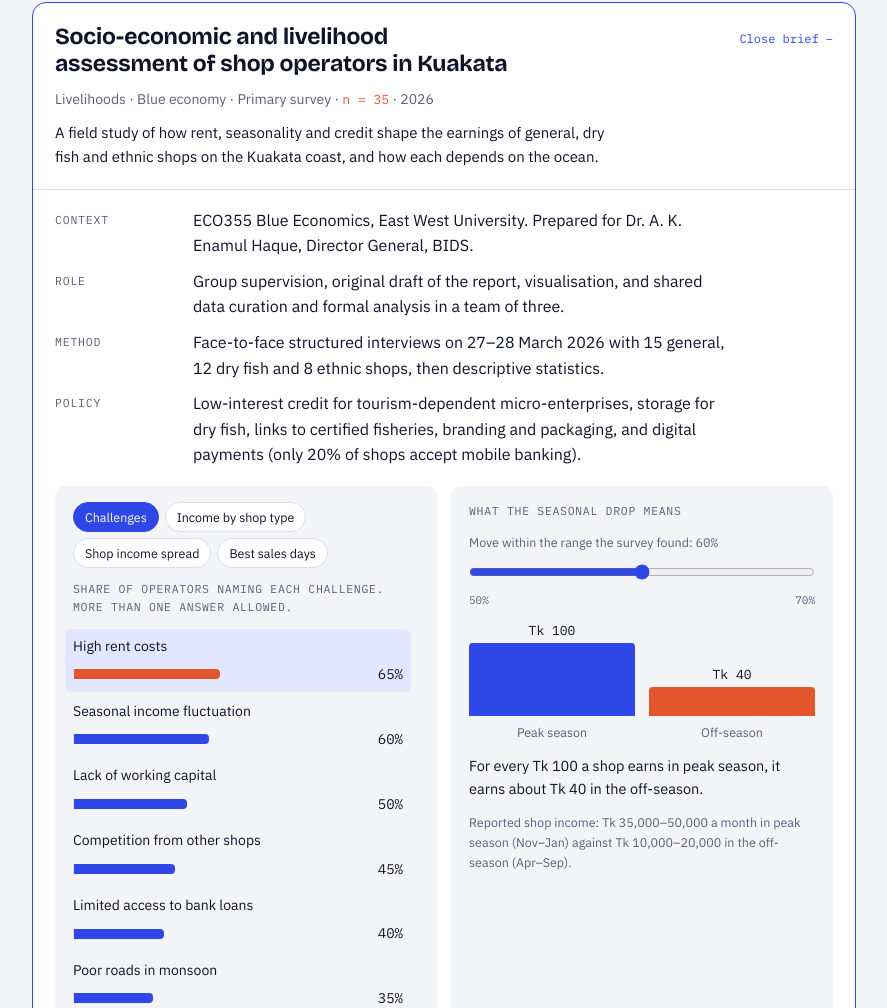
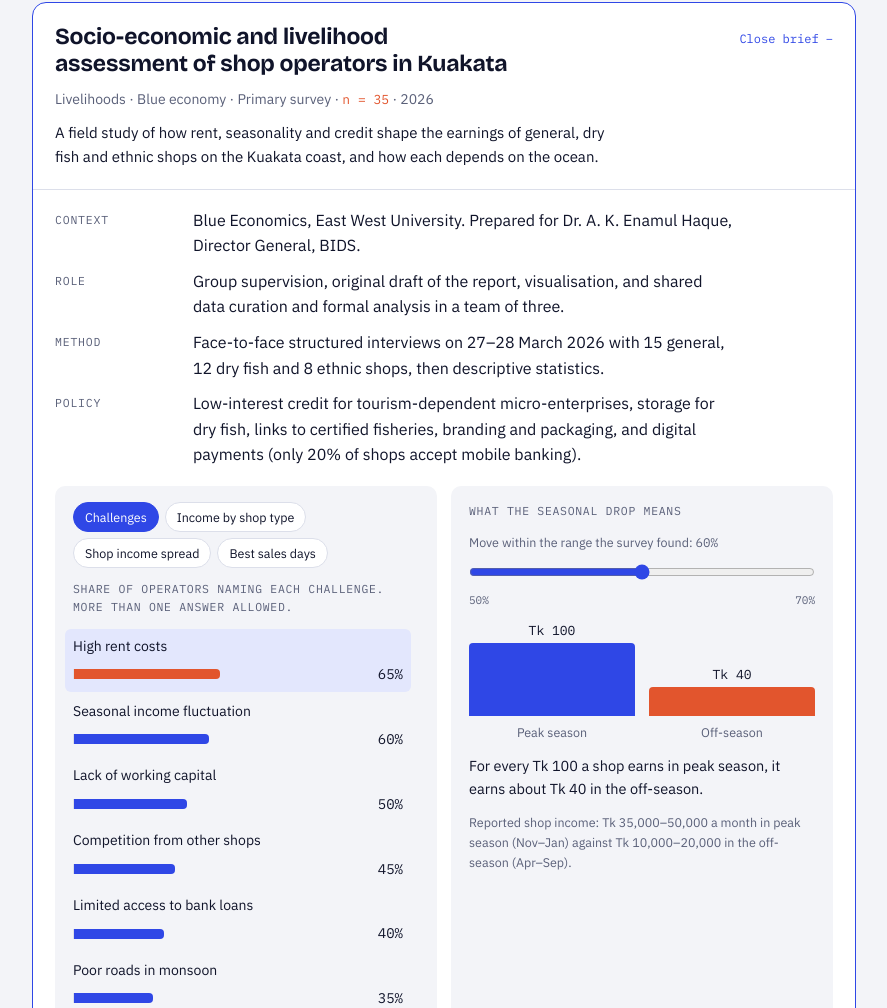
Before and after one commit to navedafnan-maker/Portfolio, a plain HTML site: page index.html in a window 1280 px wide. Shown: the part 1699-2707 px from the top of the page, without its empty margins (300-1187 px from the left). Drawn offline with nearby package versions, Linux system fonts and the light colour scheme.

Commit message:
Update index.html

```diff
--- a/index.html
+++ b/index.html
@@ -359,7 +359,7 @@ canvas.plot{display:block;width:100%;height:260px;border-radius:8px;background:v
           </summary>
           <div class="brief">
             <dl>
-              <dt>Context</dt><dd>ECO355 Blue Economics, East West University. Prepared for Dr. A. K. Enamul Haque, Director General, BIDS.</dd>
+              <dt>Context</dt><dd>Blue Economics, East West University. Prepared for Dr. A. K. Enamul Haque, Director General, BIDS.</dd>
               <dt>Role</dt><dd>Group supervision, original draft of the report, visualisation, and shared data curation and formal analysis in a team of three.</dd>
               <dt>Method</dt><dd>Face-to-face structured interviews on 27–28 March 2026 with 15 general, 12 dry fish and 8 ethnic shops, then descriptive statistics.</dd>
               <dt>Policy</dt><dd>Low-interest credit for tourism-dependent micro-enterprises, storage for dry fish, links to certified fisheries, branding and packaging, and digital payments (only 20% of shops accept mobile banking).</dd>
```
